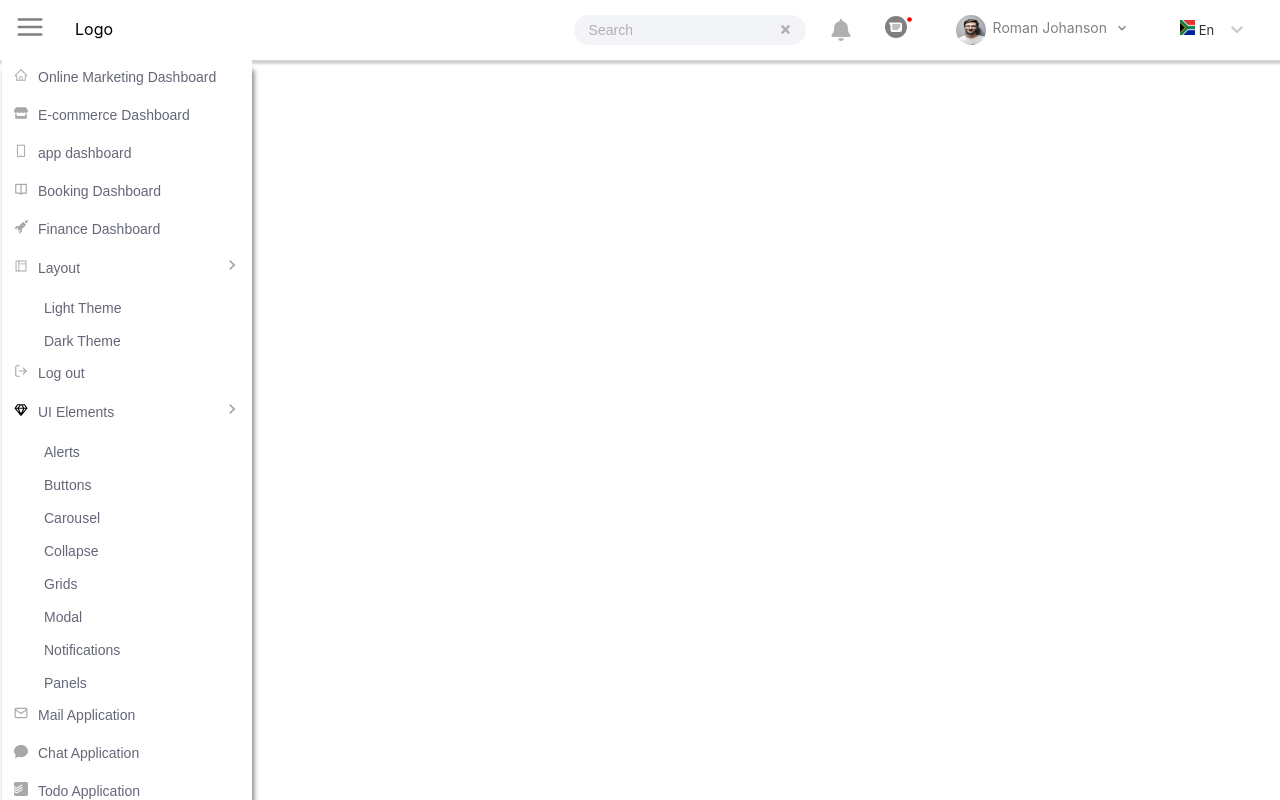
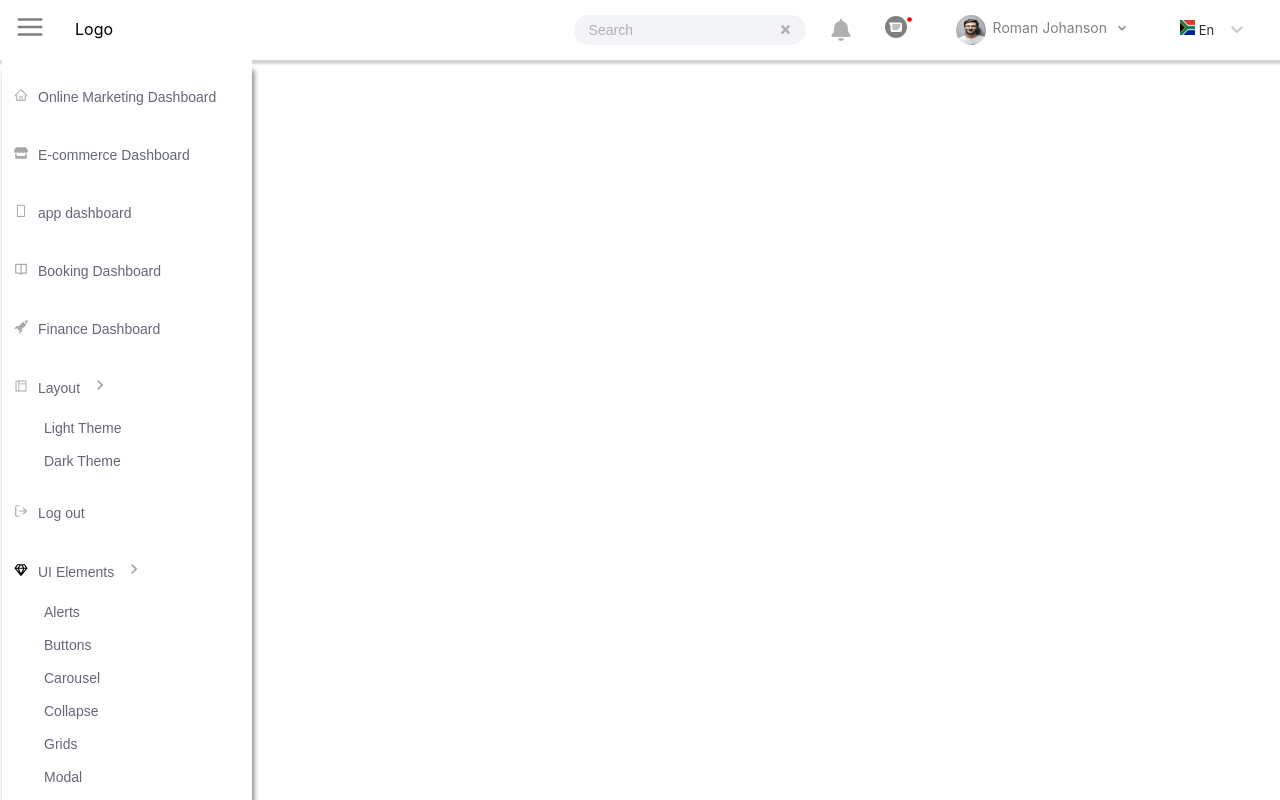
Before and after one commit to Zaibi727/Collection-of-Designs, a React (Create React App) app: page /1 in a window 1280 px wide. Built offline with nearby package versions, Linux system fonts and the light colour scheme.

Commit message:
Update thirtyFirst.module.css

```diff
--- a/src/components/ThirtyFirst/thirtyFirst.module.css
+++ b/src/components/ThirtyFirst/thirtyFirst.module.css
@@ -281,6 +281,7 @@ box-shadow: 2px 2px 6px 5px lightgrey;
   }
 .largUl1{
     list-style: none;
+    padding-top: 20px;
 }
 .largUl1 li{
     font-size: 14px;
@@ -288,6 +289,7 @@ box-shadow: 2px 2px 6px 5px lightgrey;
     color: #646777;
     font-family: sans-serif;
     border-left: 2px solid rgb(255, 255, 255) ;
+    display: flex;
 }
 .largUl1 li:hover{
     background-color: rgb(244, 251, 253);
```
